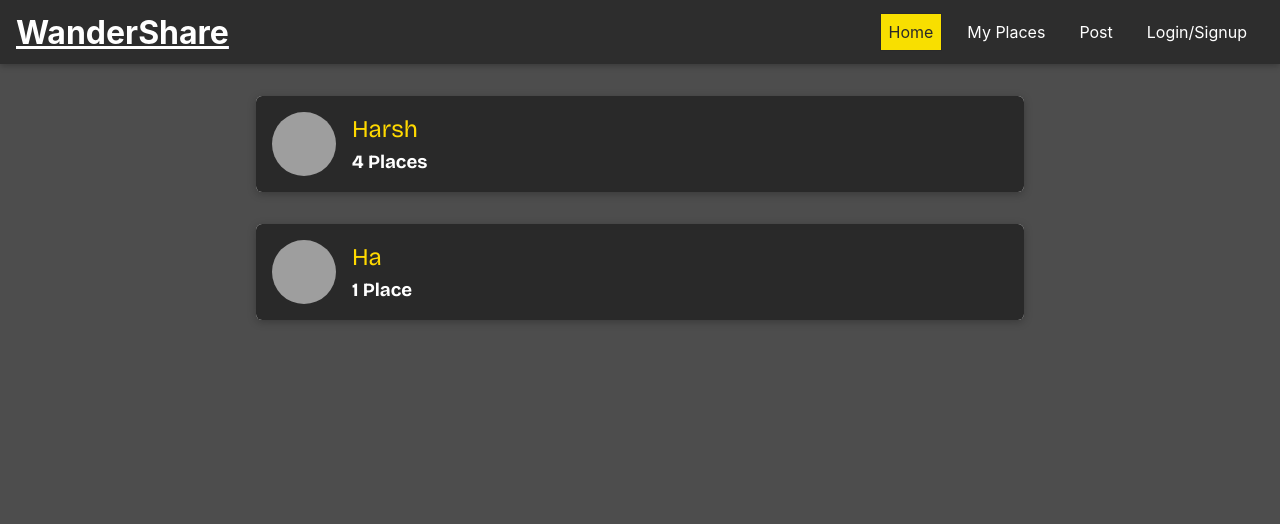
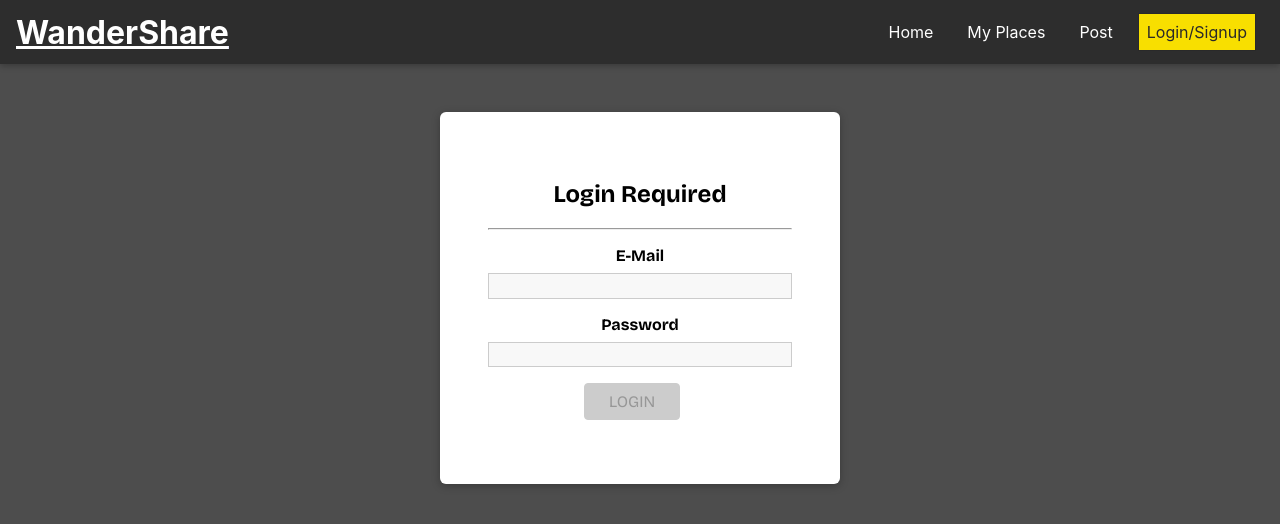
Before and after one commit to HvGaur/wandershare, a React (Create React App) app: page /Auth in a window 1280 px wide. Before the commit this address led to /. Shown: the top 524 px of the page. Built offline with nearby package versions, Linux system fonts and the light colour scheme; grey boxes are pictures that could not be loaded.

Commit message:
added the authentication page

```diff
--- a/src/App.js
+++ b/src/App.js
@@ -11,6 +11,7 @@ import NewPlace from './places/pages/NewPlace';
 import UserPlaces from './places/pages/UserPlaces';
 import UpdatePlace from './places/pages/UpdatePlace';
 import MainNavigation from './shared/components/Navigation/MainNavigation';
+import Auth from './user/pages/Auth';
 
 const App = () => {
   return (
@@ -30,6 +31,9 @@ const App = () => {
           <Route path="/places/:placeId">
             <UpdatePlace />
           </Route>
+          <Route path="/Auth" exact>
+          <Auth />
+          </Route>
           <Redirect to="/" />
         </Switch>
       </main>
--- /dev/null
+++ b/src/user/pages/Auth.css
@@ -0,0 +1,17 @@
+.authentication__header {
+  color: white;
+  text-align: center;
+}
+
+.authentication {
+  /* background-color: rgb(67, 67, 67); */
+  width: 90%;
+  max-width: 25rem;
+  padding: 3rem;
+  margin: 7rem auto;
+  text-align: center;
+}
+
+.authentication form {
+  margin-bottom: 1rem;
+}
--- /dev/null
+++ b/src/user/pages/Auth.js
@@ -0,0 +1,64 @@
+import React from 'react';
+
+import Card from '../../shared/components/UIElements/Card';
+import Input from '../../shared/components/FormElements/Input';
+import Button from '../../shared/components/FormElements/Button';
+import {
+  VALIDATOR_EMAIL,
+  VALIDATOR_MINLENGTH
+} from '../../shared/util/validators';
+import { useForm } from '../../shared/hooks/form-hook';
+import './Auth.css';
+
+const Auth = () => {
+  const [formState, inputHandler] = useForm(
+    {
+      email: {
+        value: '',
+        isValid: false
+      },
+      password: {
+        value: '',
+        isValid: false
+      }
+    },
+    false
+  );
+
+  const authSubmitHandler = event => {
+    event.preventDefault();
+    console.log(formState.inputs);
+  };
+
+  return (
+    <Card className="authentication">
+      <h2>Login Required</h2>
+      <hr />
+      <form onSubmit={authSubmitHandler}>
+        <Input
+          element="input"
+          id="email"
+          type="email"
+          label="E-Mail"
+          validators={[VALIDATOR_EMAIL()]}
+          errorText="Please enter a valid email address."
+          onInput={inputHandler}
+        />
+        <Input
+          element="input"
+          id="password"
+          type="password"
+          label="Password"
+          validators={[VALIDATOR_MINLENGTH(5)]}
+          errorText="Please enter a valid password, at least 5 characters."
+          onInput={inputHandler}
+        />
+        <Button type="submit" disabled={!formState.isValid}>
+          LOGIN
+        </Button>
+      </form>
+    </Card>
+  );
+};
+
+export default Auth;
```
